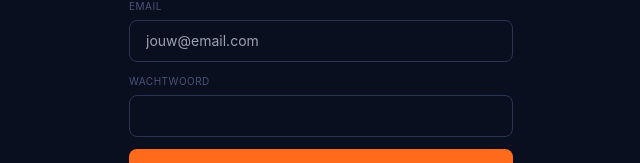
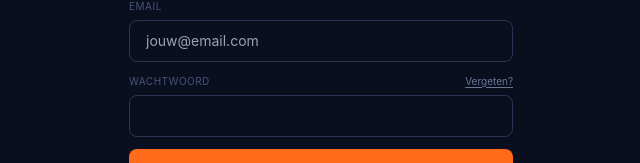
Before and after one commit to Guidoznl/OMG-WK-POULE-TEST, a Next.js app: page /login in a window 1280 px wide. Shown: the part 330-493 px from the top of the page, without its empty margins (319-959 px from the left). Built offline with nearby package versions, Linux system fonts and the light colour scheme.

Commit message:
Refactor password label and add 'Forgotten?' link

```diff
--- a/app/login/page.tsx
+++ b/app/login/page.tsx
@@ -129,9 +129,19 @@ export default function LoginPage() {
           </div>
 
           <div>
-            <label className="block text-[10px] tracking-wider uppercase text-ink-500 mb-1.5">
-              Wachtwoord {mode === 'signup' && <span className="text-ink-400 normal-case tracking-normal">(min. 6 tekens)</span>}
-            </label>
+            <div className="flex items-baseline justify-between mb-1.5">
+              <label className="block text-[10px] tracking-wider uppercase text-ink-500">
+                Wachtwoord {mode === 'signup' && <span className="text-ink-400 normal-case tracking-normal">(min. 6 tekens)</span>}
+              </label>
+              {mode === 'signin' && (
+                <Link
+                  href="/forgot-password"
+                  className="text-[10px] text-ink-400 hover:text-accent-orange underline underline-offset-2"
+                >
+                  Vergeten?
+                </Link>
+              )}
+            </div>
             <input
               type="password"
               value={password}
```
